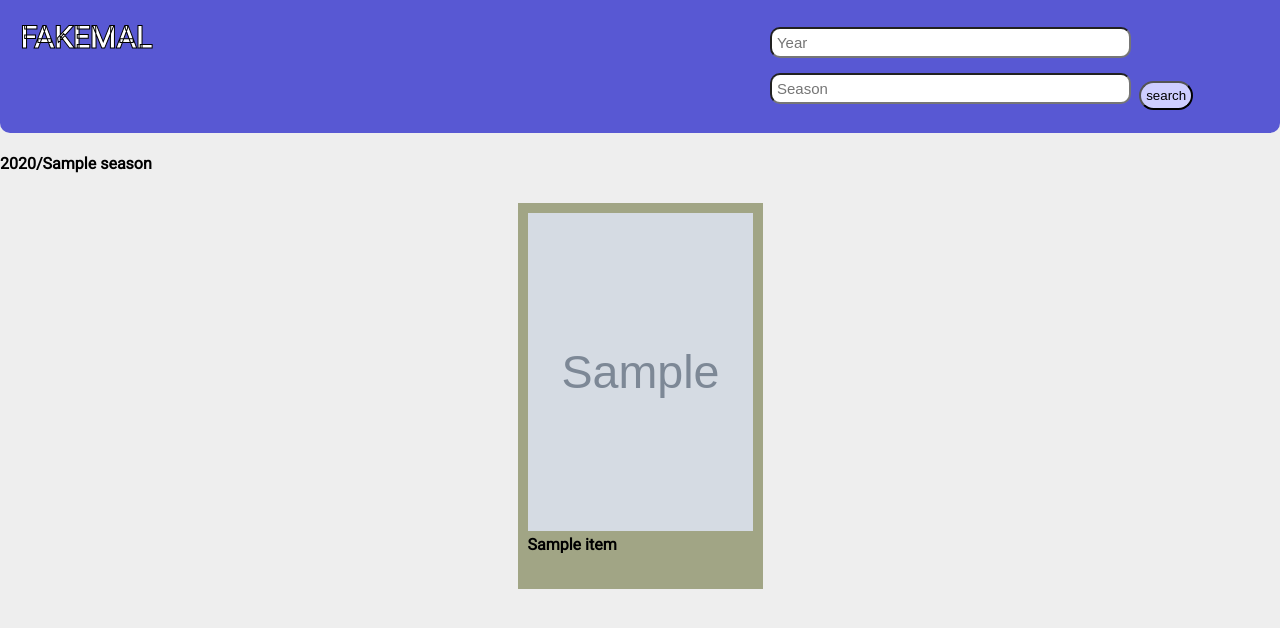
After one commit to HaithamAmireh/FAKEMAL, a Flask app: template templates/seasonal.html in a window 1280 px wide. The commit adds this page. Shown: the top 628 px of the page. Run offline with Flask 2, Linux system fonts and the light colour scheme; the template is opened without the code that fills it: most values are stand-ins (such as "Sample title", 1, 10 or a date in 2020); grey boxes marked "Sample" are stand-in pictures.

Commit message:
Added navbar plus styling

```diff
--- a/app.py
+++ b/app.py
@@ -27,6 +27,17 @@ app = Flask(__name__)
 
 @app.route("/", methods=["GET", "POST"])
 def home():
+    anime = "*"
+    if request.method == "POST":
+        anime = request.form.get("anime")
+    api = "https://api.jikan.moe/v4/anime?q=" + anime + "&sfw"
+    res = requests.get(api)
+    data = json.loads(res.text)
+    return render_template("home.html", anime=data["data"], title="FAKEMAL:Home")
+
+
+@app.route("/seasonal", methods=["GET", "POST"])
+def seasonal():
     year = str(datetime.now().year)
     season = get_season(date.today())
     if request.method == "POST":
@@ -36,7 +47,11 @@ def home():
     # TODO: Add page handling
     res = requests.get(api)
     data = json.loads(res.text)
-    return render_template("index.html", animes=data["data"], year=year, season=season)
+    pages = data["pagination"]["last_visible_page"]
+    print(pages)
+    return render_template(
+        "seasonal.html", animes=data["data"], year=year, season=season, title="FAKEMAL:Seasonal"
+    )
 
 
 @app.route("/random")
@@ -47,4 +62,4 @@ def random_anime():
         api = "https://api.jikan.moe/v4/anime/" + str(randint(1, 10000))
         res = requests.get(api)
     data = json.loads(res.text)
-    return render_template("random.html", anime=data["data"])
+    return render_template("random.html", anime=data["data"], title="Random anime")
--- a/static/css/app.css
+++ b/static/css/app.css
@@ -1,9 +1,12 @@
 body {
-    background-color: rgb(220, 214, 151);
+    background-color: #eeeeee;
     display: flex;
     justify-content: center;
     flex-direction: column;
     font-family: 'Roboto', sans-serif;
+    padding: 0;
+    margin: 0;
+    box-sizing: border-box;
 }
 
 #container {
@@ -11,6 +14,7 @@ body {
     flex-direction: row;
     flex-wrap: wrap;
     justify-content: space-around;
+    margin: 1px 8px;
 }
 
 #innerItem {
@@ -18,38 +22,135 @@ body {
     flex-direction: column;
     width: 225px;
     height: 366px;
-    margin-bottom: 10px;
+    margin: 8px 3px;
     padding: 10px;
-    background-color: rgb(250, 255, 212);
+    background-color: rgb(161, 165, 133);
 }
+
+#innerItem:hover {
+    background-color: rgb(107, 110, 88);
+    cursor: pointer;
+}
+
 img {
     width: 225px;
     height: 318px;
 }
+
 #anime_name {
     text-align: left;
     width: 225px;
     height: 18px;
+    overflow: hidden;
+    display: inline-block;
+    text-overflow: ellipsis;
+    white-space: nowrap
 }
 
-#inputForm {
+.inputForm {
     margin-bottom: 14px;
 }
+
+.inputForm Form {
+    margin-right: 14px;
+    display: flex;
+    flex-direction: row;
+    flex-wrap: wrap;
+    align-content: space-between;
+    align-items: flex-start;
+}
+
 #topBar {
     display: flex;
     justify-content: space-between;
     align-items: flex-end;
 }
-a{
-    background-color: #E5E5E5;
-    padding: 2px 4px;
+
+form a {
     font-size: 14px;
     text-align: center;
     border-style: solid;
     border-color: #5f5f5f;
     border-width: 1px;
     text-decoration: none;
+    background-color: rgb(206, 206, 255);
+    border-radius: 25px;
+    padding: 5px;
+    margin-right: 8px;
 }
-a:visited {
+
+form a:visited {
     color: black;
 }
+
+h2 a {
+    text-decoration: none;
+    color: rgb(255, 255, 255);
+    -webkit-text-stroke: 1px black;
+    width: 20px;
+    border-radius: 40px;
+    padding: 20px;
+    font-size: 30px;
+}
+
+h2 a:visited {
+    color: rgb(255, 255, 255);
+}
+
+#navbar {
+    display: flex;
+    background-color: rgb(88, 88, 211);
+    align-items: baseline;
+    justify-content: space-between;
+    border-bottom-left-radius: 10px;
+    border-bottom-right-radius: 10px;
+}
+
+input[type=text] {
+    padding: 5px;
+    border-radius: 10px;
+    font-size: 15px;
+    width: 70%;
+    margin-bottom: 15px;
+}
+
+input[type=submit] {
+    background-color: rgb(206, 206, 255);
+    border-radius: 25px;
+    padding: 5px;
+    margin: 8px;
+}
+
+#anime_synopsis {
+    display: none;
+}
+
+#anime_synopsis:hover {
+    display: block;
+}
+
+#anime_synopsis:hover+#anime_name {
+    display: none;
+}
+
+#innerItem:hover img {
+    display: none;
+}
+
+#innerItem:hover #anime_synopsis {
+    display: block;
+    overflow: scroll;
+    overflow-x: hidden;
+}
+
+@media only screen and (max-width: 600px) {
+    #innerItem {
+        width: 180px;
+        height: 288px;
+    }
+
+    img {
+        width: 180px;
+        height: 288px;
+    }
+}
--- /dev/null
+++ b/static/favicon_io/about.txt
@@ -0,0 +1,6 @@
+This favicon was generated using the following font:
+
+- Font Title: Roboto
+- Font Author: Copyright 2011 Google Inc. All Rights Reserved.
+- Font Source: http://fonts.gstatic.com/s/roboto/v30/KFOlCnqEu92Fr1MmWUlvAx05IsDqlA.ttf
+- Font License: Apache License, version 2.0 (http://www.apache.org/licenses/LICENSE-2.0.html))
--- /dev/null
+++ b/templates/base.html
@@ -0,0 +1,27 @@
+<!DOCTYPE html>
+<html lang="en">
+
+<head>
+    <meta charset="UTF-8">
+    <meta http-equiv="X-UA-Compatible" content="IE=edge">
+    <meta name="viewport" content="width=device-width, initial-scale=1.0">
+    <link rel="stylesheet" href="{{ url_for('static', filename='css/app.css') }}">
+    <link href="https://fonts.googleapis.com/css2?family=Fraunces:opsz,wght@9..144,700&family=Roboto&display=swap"
+        rel="stylesheet">
+    <link rel="apple-touch-icon" sizes="180x180" href="{{ url_for('static', filename='favicon_io/apple-touch-icon.png') }}">
+    <link rel="icon" type="image/png" sizes="32x32" href="{{ url_for('static', filename='favicon_io/favicon-32x32.png') }}">
+    <link rel="icon" type="image/png" sizes="16x16" href="{{ url_for('static', filename='favicon_io/favicon-16x16.png') }}">
+    <title>{{ title }}</title>
+</head>
+
+<body>
+    <div id="navbar">
+        <h2><a href="/">FAKEMAL</a></h2>
+        {% block nav %}
+        {% endblock %}
+    </div>
+    {% block main %}
+    {% endblock %}
+</body>
+
+</html>
--- /dev/null
+++ b/templates/seasonal.html
@@ -0,0 +1,34 @@
+{% extends 'base.html' %}
+{% block nav %}
+<div class="inputForm">
+    <form action="/seasonal" method="POST">
+        <input type="text" name="year" placeholder="Year" id="year" required>
+        <input type="text" name="season" placeholder="Season" id="season" required>
+        <input type="submit" value="search" id="search">
+    </form>
+</div>
+{% endblock %}
+{% block main %}
+<div id="topBar">
+    <div id="info">
+        <h4>{{year}}/{{season}}</h4>
+    </div>
+</div>
+<div id="container">
+    {% for item in animes %}
+    <div id="innerItem">
+        <div id="anime_poster">
+            <img src="{{item.images.jpg.image_url}}" alt="">
+        </div>
+        <div id="anime_synopsis">
+            <p>{{item.synopsis}}</p>
+        </div>
+        <div id="anime_name">
+            <b>{{item.title}}</b>
+        </div>
+    </div>
+    {% endfor %}
+</div>
+{% endblock %}
+
+</html>
```
Also changed, not shown: templates/home.html (added, +29 -0 lines), templates/random.html (+6 -18 lines), static/favicon_io/android-chrome-192x192.png (added), static/favicon_io/android-chrome-512x512.png (added), static/favicon_io/apple-touch-icon.png (added), static/favicon_io/favicon-16x16.png (added), static/favicon_io/favicon-32x32.png (added), static/favicon_io/favicon.ico (added), static/favicon_io/site.webmanifest (added).
